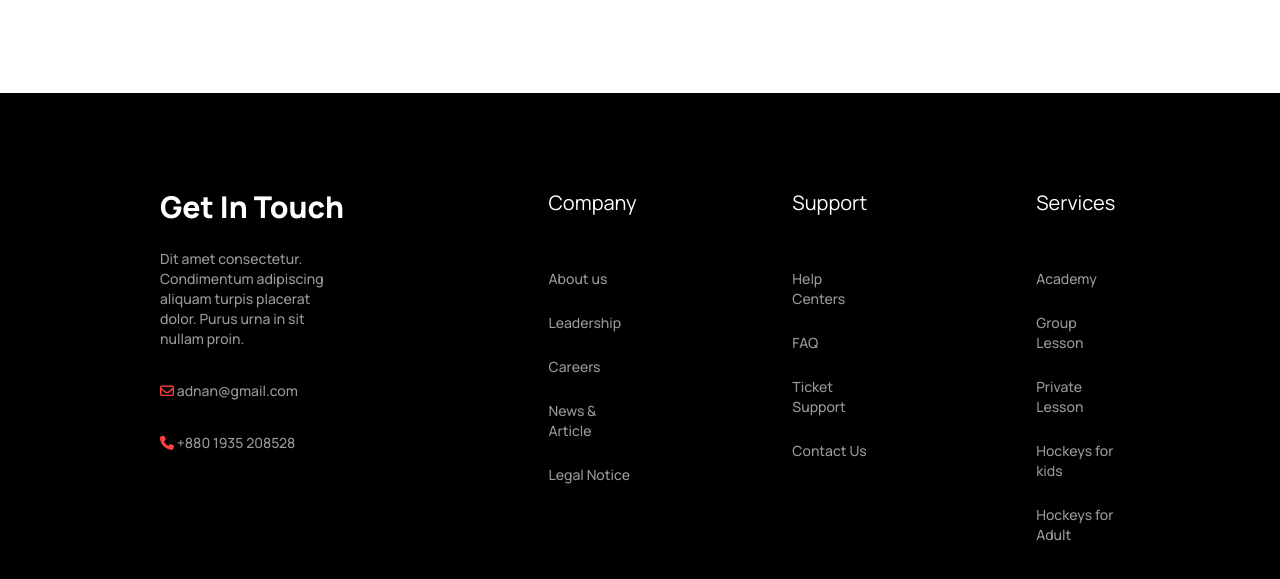
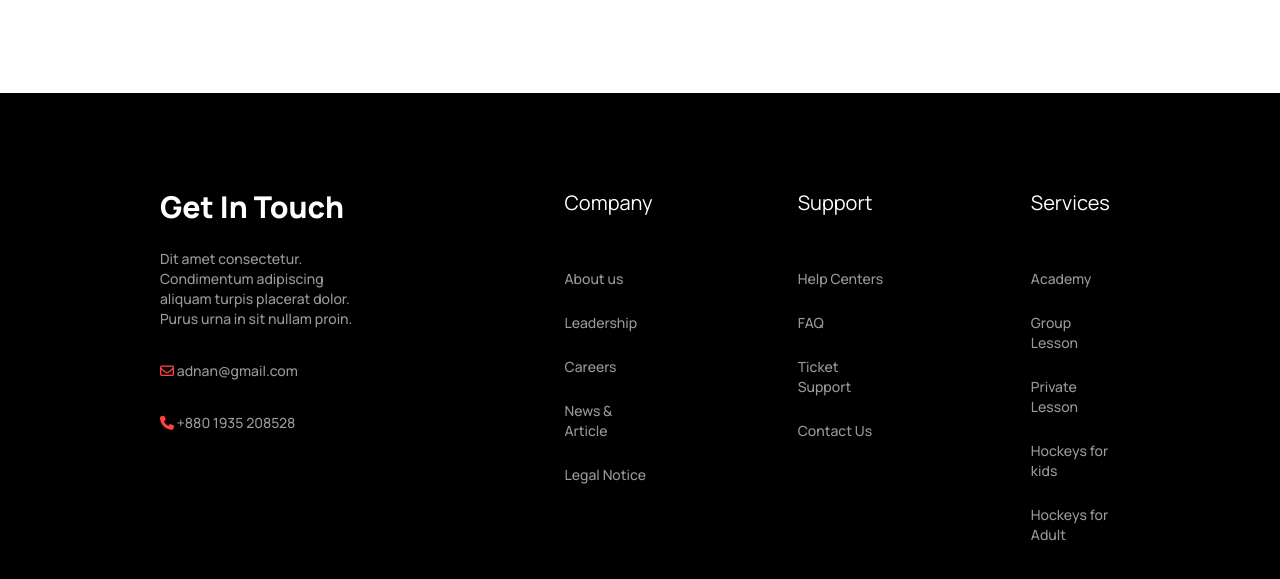
Before and after one commit to adnanalamin/BD-Hockey, a plain HTML site: page index.html in a window 1280 px wide. Shown: the part 5711-6290 px from the top of the page. Drawn offline with nearby package versions, Linux system fonts and the light colour scheme.

Commit message:
Update index.html

```diff
--- a/index.html
+++ b/index.html
@@ -602,7 +602,7 @@
             <p class="text-[#ffffff99] font-medium mb-6 md:mx-0 mx-auto"><i class="fa-regular fa-envelope text-button_color"></i>  adnan@gmail.com</p>
             <p class="text-[#ffffff99] font-medium md:mx-0 mx-auto"><i class="fa-solid fa-phone text-button_color"></i>  +880 1935 208528</p>
           </aside>
-          <div class="md:grid md:grid-cols-3 grid-cols-4 md:gap-40 mx-auto gap-10">
+          <div class="md:grid md:grid-cols-3 grid-cols-4 md:gap-36 mx-auto gap-10">
             <nav class="flex flex-col gap-6 col-span-2 md:col-span-1 col-start-1 md:text-left text-center">
               <header class="mb-7 text-xl text-white">Company</header>
               <a class="link link-hover text-[#ffffff99] font-medium">About us</a>
```
